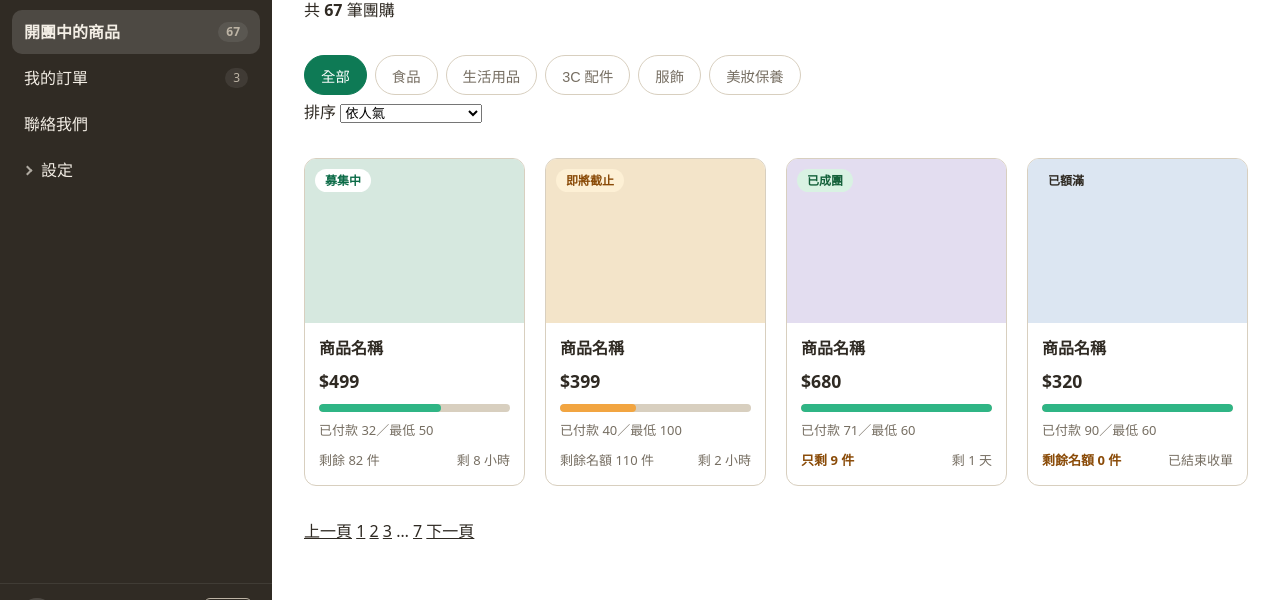
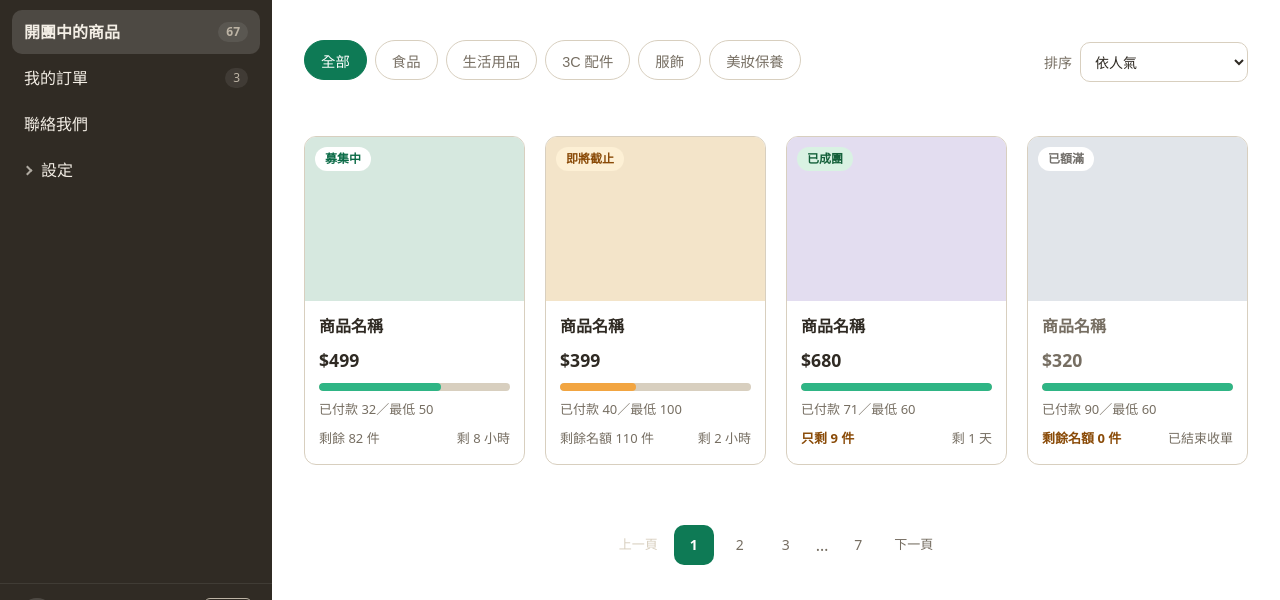
Before and after one commit to Zihnn0505/webui-lab, a plain HTML site: page html/commodity.html in a window 1280 px wide. Shown: the part 153-753 px from the top of the page. Drawn offline with Linux system fonts and the light colour scheme.

Commit message:
w05-3-adjustment:commodity css

```diff
--- a/css/style.css
+++ b/css/style.css
@@ -666,3 +666,131 @@ ul { margin: 0; padding: 0; list-style: none; }
     text-align: left;
     cursor: pointer;
 }
+
+/* ----------
+   commodity
+   ---------- */
+.page-head {
+  display: flex;
+  flex-wrap: wrap;
+  align-items: baseline;
+  gap: 4px 12px;
+  margin-bottom: 18px;
+}
+
+.page-title {
+  font-size: clamp(1.3rem, 1.1rem + 1vw, 1.75rem);
+}
+
+.result-count {
+  font-size: 0.875rem;
+  color: var(--c-muted);
+}
+
+.result-count strong {
+  color: var(--c-ink);
+  font-weight: 700;
+}
+
+.toolbar {
+  display: flex;
+  flex-wrap: wrap;
+  align-items: center;
+  justify-content: space-between;
+  gap: 10px 16px;
+  margin-bottom: 20px;
+  min-width: 0;
+
+}
+
+.toolbar > nav {
+    min-width: 0;
+}
+
+.sort {
+  display:flex;
+  align-items: center;
+  gap: 8px;
+  flex: none;
+  min-width: 0;
+  font-size: 0.875rem;
+  color: var(--c-muted);
+}
+
+.sort select {
+  height: 40px;
+  min-width: 0;
+  max-width: 100%;
+  padding: 0 10px;
+  border: 1px  solid var(--c-line);
+  border-radius: 10px;
+  color: var(--c-ink);
+  background: var(--c-surface);
+  font: inherit;
+  font-size: 0.875rem;
+}
+
+.card--full .card__media {
+  filter: grayscale(60%);
+}
+
+.card--full .card__title,
+.card--full .card__price {
+  color: var(--c-muted);
+}
+
+.pill--full {
+  color: var(--c-muted);
+  background: var(--c-surface);
+}
+
+.pagination {
+  display: flex;
+  flex-wrap: wrap;
+  justify-content: center;
+  align-items: center;
+  gap: 6px;
+  margin-top: 28px;
+}
+
+.page-btn {
+  display: inline-flex;
+  align-items: center;
+  justify-content: center;
+  min-width: 40px;
+  height: 40px;
+  padding: 0 10px;
+  border-radius: 10px;
+  font-size: 0.875rem;
+  color: var(--c-muted);
+  text-decoration: none;
+}
+
+.page-btn:hover { background: var(--c-tint); }
+
+.page-btn.is-current {
+  color: var(--c-on-brand);
+  background: var(--c-brand);
+  font-weight: 600;
+}
+
+.page-btn--arrow {
+  font-size: 0.8125rem;
+}
+
+.page-btn[aria-disabled="true"] {
+  color: var(--c-line);
+  pointer-events: none;
+}
+
+.page-ellipsis {
+  padding: 0 4px;
+  color: var(--c-muted);
+}
+
+@media (max-width: 480px) {
+  .toolbar { flex-direction: column; align-items: stretch; }
+  .toolbar > nav { width: 100%; }
+  .sort { width: 100%; justify-content: space-between; }
+  .sort select { flex: 1; }
+}
```
